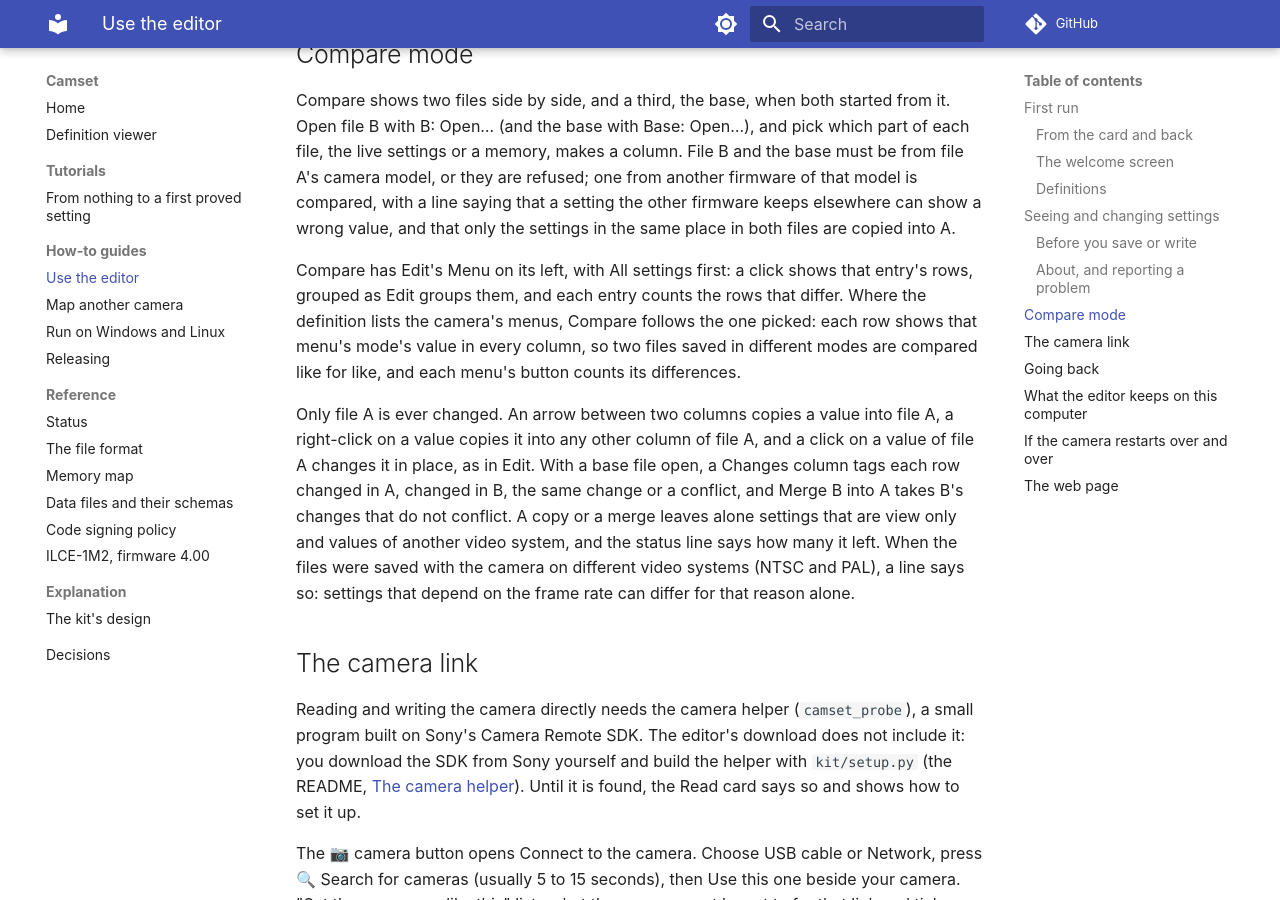
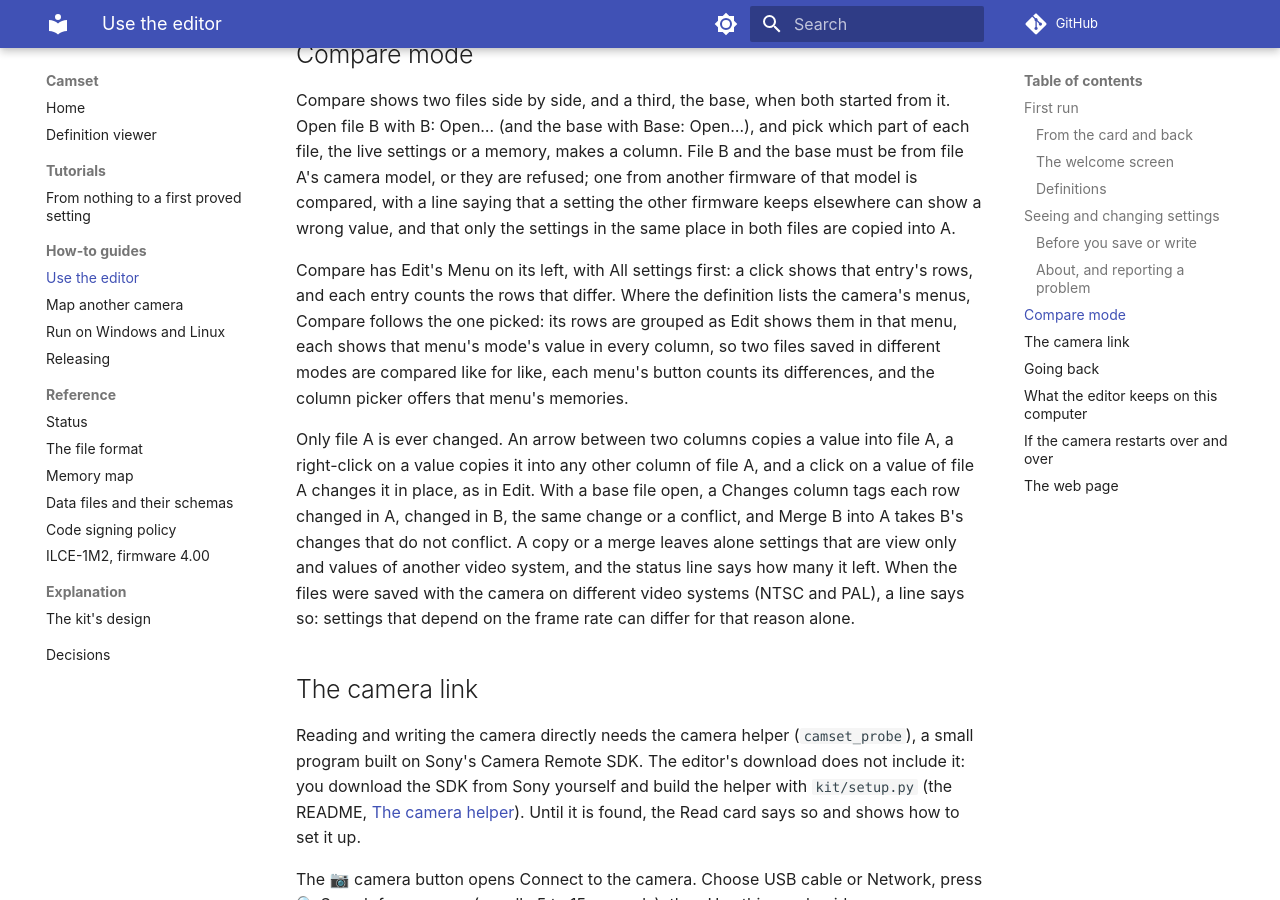
Before and after one commit to camset-dev/camset, an MkDocs documentation site: the page built from docs/EDITOR.md, in a window 1280 px wide and 900 px high, scrolled down 4627 px. Built offline with MkDocs 1.6.1 and Material for MkDocs 9.7.7, drawn with Linux system fonts in a browser that asks for light colours; comment, search, counter and statistics services are not loaded.

Commit message:
Docs: Compare follows the camera menu picked, its rows grouped as Edit shows them there
Signed-off-by: camset-dev <camset-dev@proton.me>

```diff
--- a/docs/EDITOR.md
+++ b/docs/EDITOR.md
@@ -153,10 +153,11 @@ File B and the base must be from file A's camera model, or they are refused; one
 is compared, with a line saying that a setting the other firmware keeps elsewhere can show a wrong value, and that
 only the settings in the same place in both files are copied into A.
 
-Compare has Edit's Menu on its left, with All settings first: a click shows that entry's rows, grouped as Edit groups
-them, and each entry counts the rows that differ. Where the definition lists the camera's menus, Compare follows the
-one picked: each row shows that menu's mode's value in every column, so two files saved in different modes are
-compared like for like, and each menu's button counts its differences.
+Compare has Edit's Menu on its left, with All settings first: a click shows that entry's rows, and each entry counts
+the rows that differ. Where the definition lists the camera's menus, Compare follows the one picked: its rows are
+grouped as Edit shows them in that menu, each shows that menu's mode's value in every column, so two files saved in
+different modes are compared like for like, each menu's button counts its differences, and the column picker offers
+that menu's memories.
 
 Only file A is ever changed. An arrow between two columns copies a value into file A, a right-click on a value copies
 it into any other column of file A, and a click on a value of file A changes it in place, as in Edit. With a base file
```
